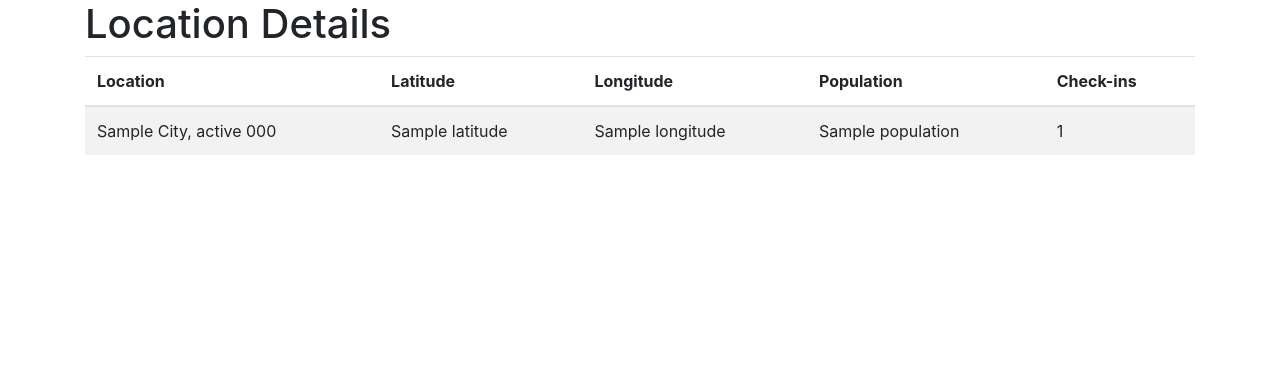
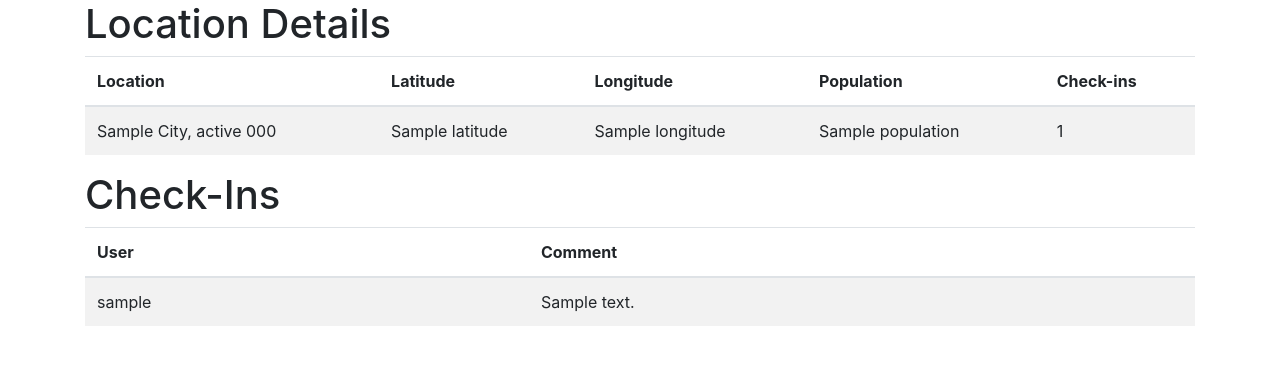
Before and after one commit to scottsalvaggio/project1, a Flask app: template templates/location.html in a window 1280 px wide. Shown: the top 365 px of the page. Run offline with Flask 2, Linux system fonts and the light colour scheme; the template is opened without the code that fills it: most values are stand-ins (such as "Sample title", 1, 10 or a date in 2020); some libraries are stand-ins or nearby versions.

Commit message:
Added check-ins table to location.html

```diff
--- a/templates/location.html
+++ b/templates/location.html
@@ -26,4 +26,23 @@
         </tbody>
     </table>
 
+    {% if check_ins %}
+    <h1>Check-Ins</h1>
+
+    <table class="table table-striped">
+        <thead>
+            <th scope="col">User</th>
+            <th scope="col">Comment</th>
+        </thead>
+        <tbody>
+            {% for check_in in check_ins %}
+            <tr>
+                <td>{{ check_in.username }}</td>
+                <td>{{ check_in.comment }}</td>
+            </tr>
+            {% endfor %}
+        </tbody>
+    </table>
+    {% endif %}
+
 {% endblock %}
```
Also changed, not shown: 2 other files.
